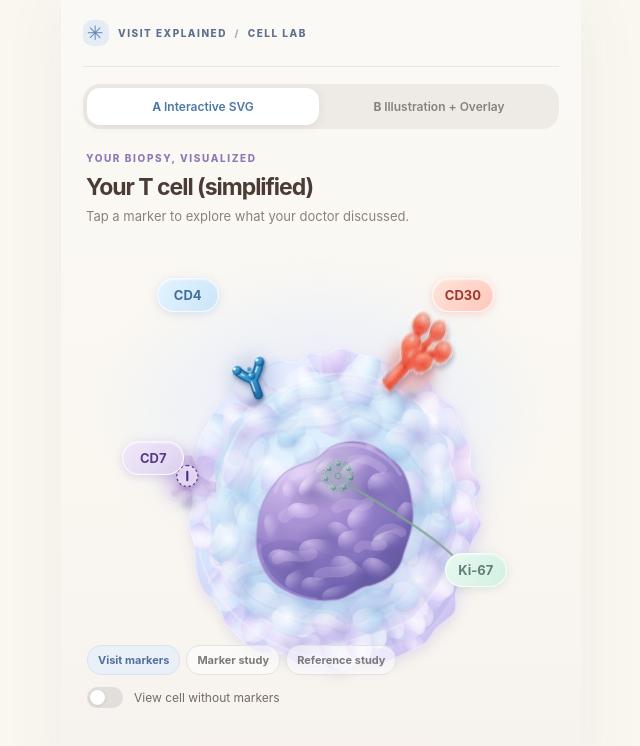
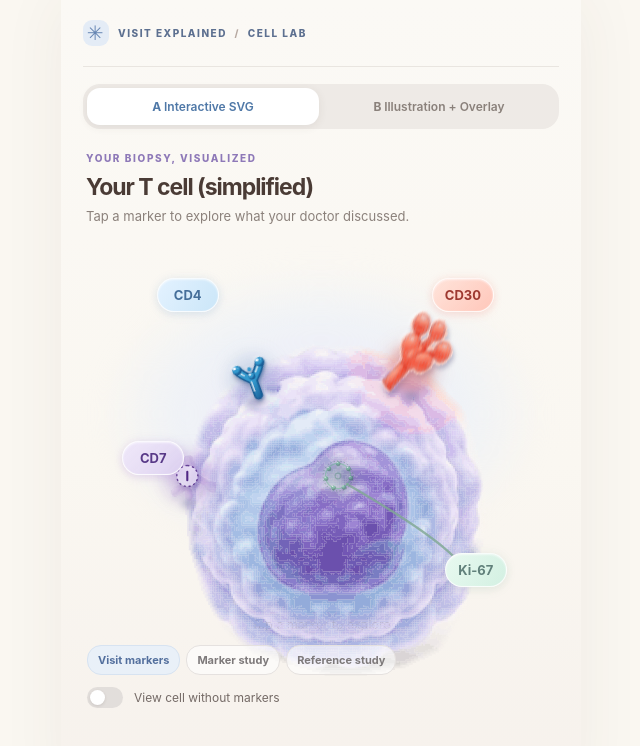
Before and after one commit to RamsayHafer/Cell-Model, a React (Vite) app: page / in a window 1280 px wide. Shown: the top 746 px of the page, without its empty margins (319-959 px from the left). Built offline with nearby package versions, Linux system fonts and the light colour scheme.

Commit message:
Keep approved trace default and expose vector review preview

```diff
--- a/preview/capture.mjs
+++ b/preview/capture.mjs
@@ -20,11 +20,10 @@ await page.locator('.cell-composition').screenshot({path:'preview/browser-b-mark
 await page.getByRole('button', {name:'CD30: Illustrated receptor'}).click();
 await page.getByRole('region', {name:'CD30 details'}).waitFor();
 await page.screenshot({path:'preview/browser-b-selected.png'});
-await page.goto('http://127.0.0.1:4173/?reference=1', {waitUntil:'networkidle'});
+await page.goto('http://127.0.0.1:4173/?reference=1&vector=1', {waitUntil:'networkidle'});
 await page.screenshot({path:'preview/browser-reference-mobile.png'});
 await page.locator('.cell-composition').screenshot({path:'preview/browser-reference-cell.png'});
-// QA-only comparison. The shipped app continues to use the new vector art;
-// swap the old SVG into this browser session to capture the same markers,
+// QA-only comparison. Swap the old SVG into this browser session to capture the same markers,
 // placement and viewport against the approved traced cell.
 const vectorMarkup = await page.locator('.inline-art').innerHTML();
 await page.locator('.inline-art').evaluate(async el => {
--- a/src/components/CellArtwork.tsx
+++ b/src/components/CellArtwork.tsx
@@ -1,6 +1,8 @@
 import type { CSSProperties } from 'react';
-import cellA from '../assets/cell-vector-clean.svg?raw';
-import referenceCell from '../assets/cell-vector.svg?raw';
+import traceCell from '../assets/cell-reference-clean.svg?raw';
+import traceReference from '../assets/cell-reference.svg?raw';
+import vectorCell from '../assets/cell-vector-clean.svg?raw';
+import vectorReference from '../assets/cell-vector.svg?raw';
 import cellB from '../assets/cell-b.svg?url';
 import type { Marker } from '../markers';
 import { MarkerVisual } from './markers/MarkerVisual';
@@ -10,8 +12,12 @@ export type CellMode = 'a' | 'b';
 // A stays inline SVG; B stays replaceable artwork. Marker illustrations use
 // the same data-driven layer in both, independent of either base asset.
 export function CellArtwork({ mode, markers, selectedId, hoveredId, referenceStudy=false }: { mode: CellMode; markers: Marker[]; selectedId: string | null; hoveredId?: string | null; referenceStudy?: boolean }) {
+  const vectorPreview = new URLSearchParams(window.location.search).has('vector');
+  const cellArt = vectorPreview
+    ? referenceStudy ? vectorReference : vectorCell
+    : referenceStudy ? traceReference : traceCell;
   return <div className={`cell-art cell-art--${mode}`}>
-    {mode === 'a' ? <div className="inline-art" aria-hidden="true" dangerouslySetInnerHTML={{ __html: referenceStudy ? referenceCell : cellA }} />
+    {mode === 'a' ? <div className="inline-art" aria-hidden="true" dangerouslySetInnerHTML={{ __html: cellArt }} />
       : <img className="art-image" src={cellB} alt="Dimensional illustrated lavender immune cell" />}
     {markers.map(m => <span key={m.id}
       className={`receptor receptor--${m.palette} receptor--${m.cellularLocation} receptor--${m.visualFamily} ${selectedId === m.id ? 'is-active' : ''} ${hoveredId === m.id ? 'is-hovered' : ''} ${selectedId && selectedId !== m.id ? 'is-muted' : ''}`}
```
Also changed, not shown: 1 other file (tests, documents, lock files or other folders).
